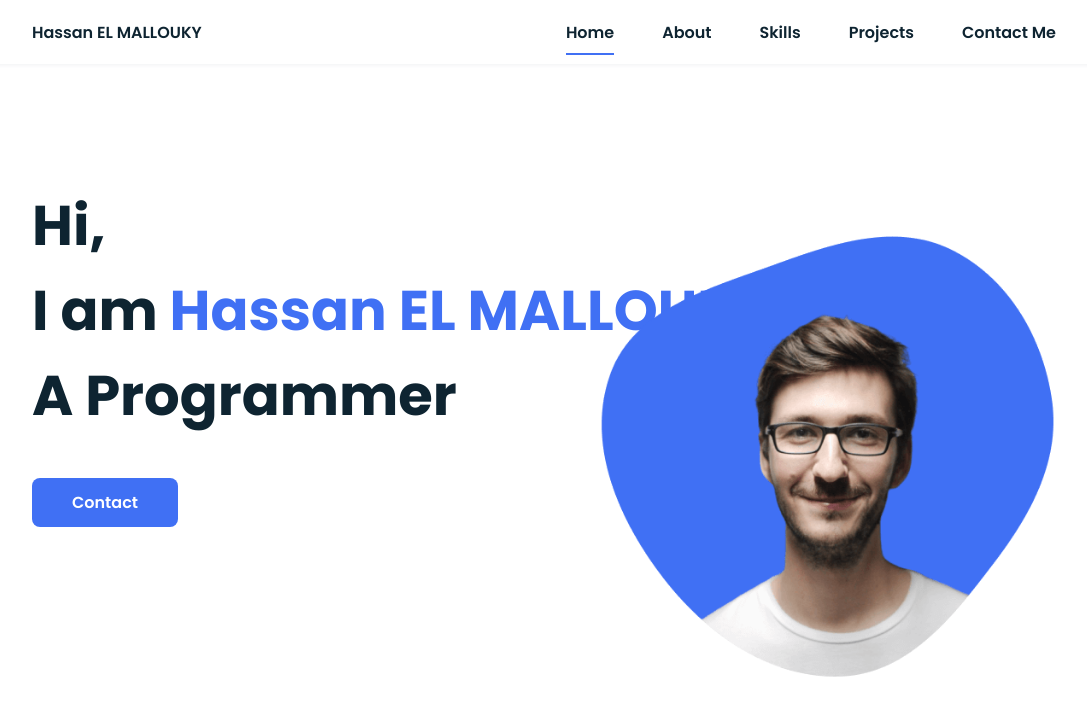
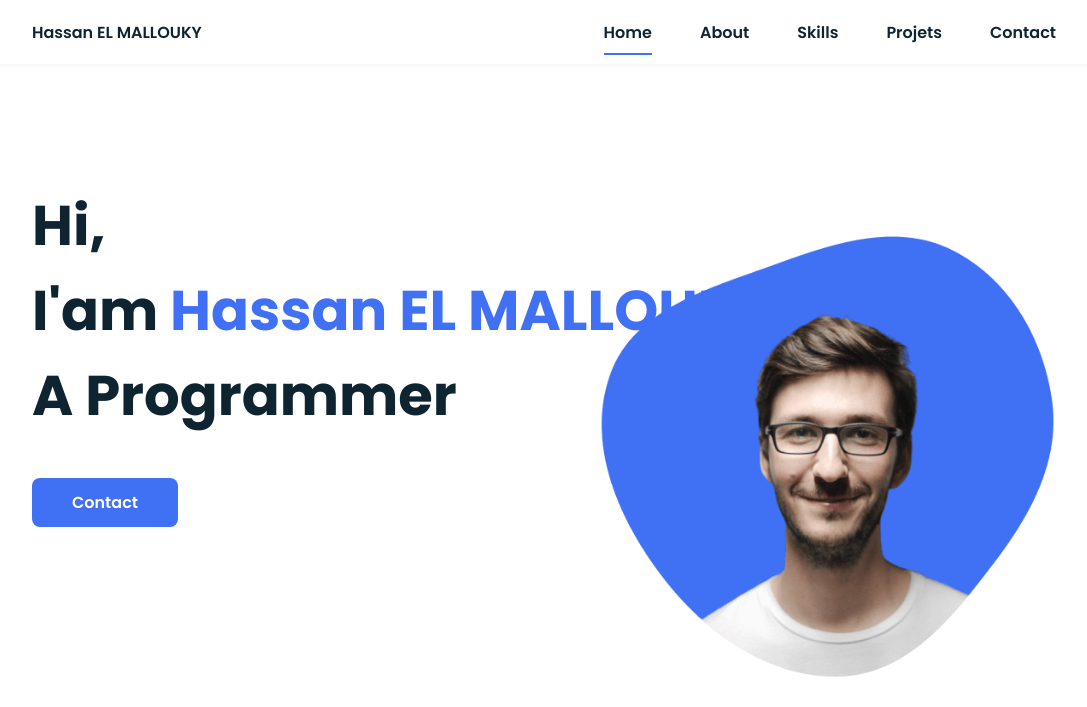
Before and after one commit to HassanEL-programmer/HassanEL-programmer.github.io, a plain HTML site: page index.html in a window 1280 px wide. Shown: the top 707 px of the page, without its empty margins (96-1183 px from the left). Drawn offline with nearby package versions, Linux system fonts and the light colour scheme.

Commit message:
Revert "Update index.html"
This reverts commit 359dc9487b07a195021a765d02b9194ff02f3228.

```diff
--- a/index.html
+++ b/index.html
@@ -24,8 +24,8 @@
                         <li class="nav__item"><a href="#home" class="nav__link active">Home</a></li>
                         <li class="nav__item"><a href="#about" class="nav__link">About</a></li>
                         <li class="nav__item"><a href="#skills" class="nav__link">Skills</a></li>
-                        <li class="nav__item"><a href="#projects" class="nav__link">Projects</a></li>
-                        <li class="nav__item"><a href="#contact" class="nav__link">Contact Me</a></li>
+                        <li class="nav__item"><a href="#projects" class="nav__link">Projets</a></li>
+                        <li class="nav__item"><a href="#contact" class="nav__link">Contact</a></li>
                     </ul>
                 </div>
 
@@ -39,7 +39,7 @@
             <!--===== HOME =====-->
             <section class="home bd-grid" id="home">
                 <div class="home__data">
-                    <h1 class="home__title">Hi,<br>I am <span class="home__title-color">Hassan EL MALLOUKY</span><br>A Programmer</h1>
+                    <h1 class="home__title">Hi,<br>I'am <span class="home__title-color">Hassan EL MALLOUKY</span><br>A Programmer</h1>
 
                     <a href="#contact" class="button">Contact</a>
                 </div>
@@ -165,7 +165,7 @@
                         <div class="skills__data">
                             <div class="skills__names">
                                 <i class='bx bxs-paint skills__icon'></i>
-                                <span class="skills__name">Relational database {MySQL/Oracle} + SQL Language</span>
+                                <span class="skills__name">relational database{MySQL/Oracle}+ SQL Language</span>
                             </div>
                             <div class="skills__bar skills__ux">
 
@@ -232,7 +232,7 @@
                 <a href="https://github.com/HassanEL-programmer" class="footer__icon"><i class='bx bxl-github' ></i></a>
 
             </div>
-            <p>&#169; 2021 copyright all right reserved</p>
+            <p>&#169; 2020 copyright all right reserved</p>
         </footer>
 
 
```
